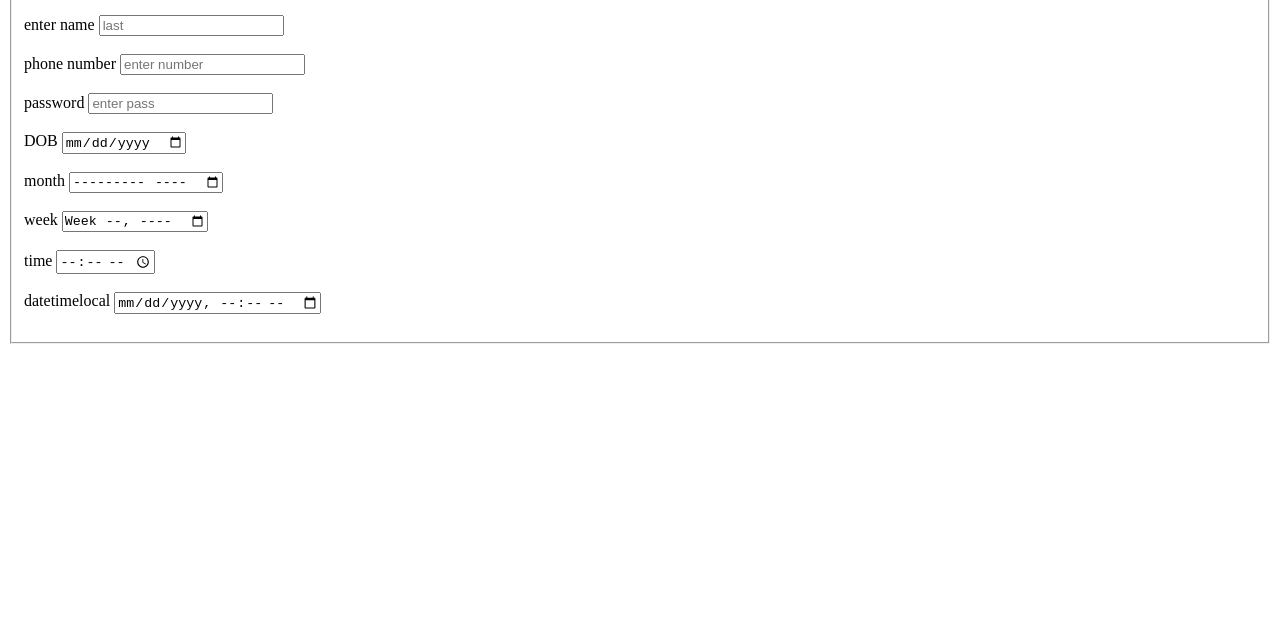
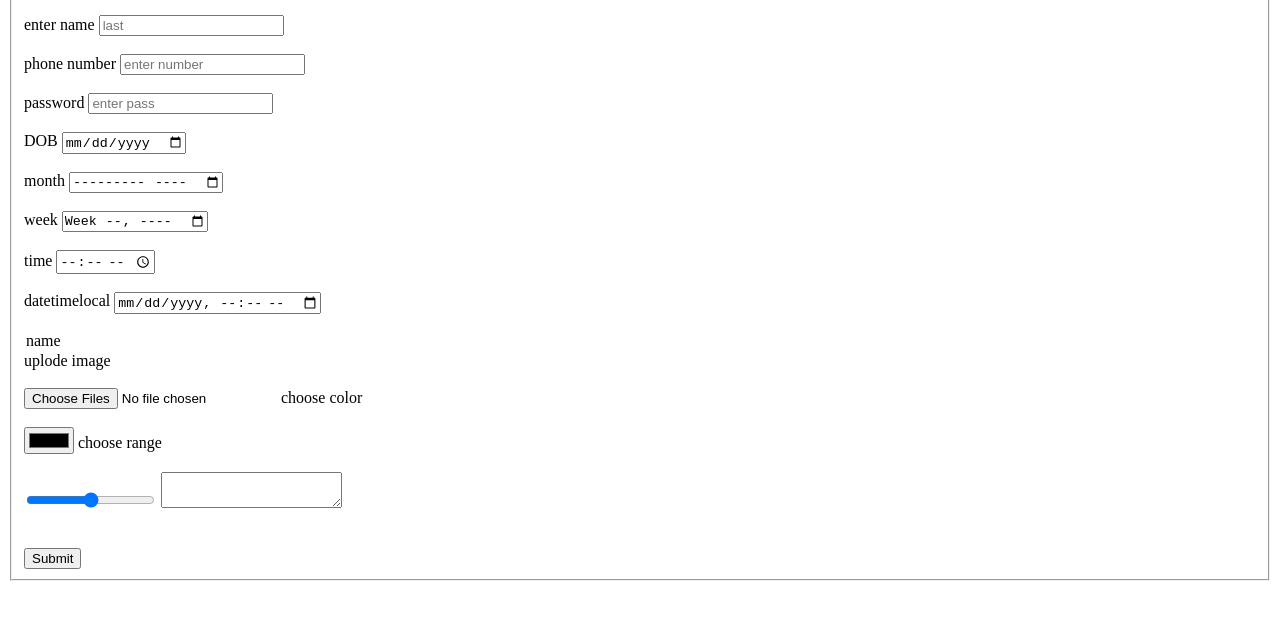
Before and after one commit to Jayesh-patil9322/learning_html, a plain HTML site: page input_types.html in a window 1280 px wide. Shown: the part 117-736 px from the top of the page. Drawn offline with Linux system fonts and the light colour scheme.

Commit message:
Update input_types.html

```diff
--- a/input_types.html
+++ b/input_types.html
@@ -39,8 +39,16 @@
 
         </form>
 
+<option>name</option>
+<label>uplode image</label><br><br>
+<input type="file" multiple/>
+<label>choose color</label><br><br>
+<input type="color">
+<label>choose range</label><br><br>
+<input type="range">
 
-
-    </fieldset>
+<textarea name="5" cols="20"></textarea><br><br><br>
+<input type="submit">
+</fieldset>
 </body>
 </html>
```
